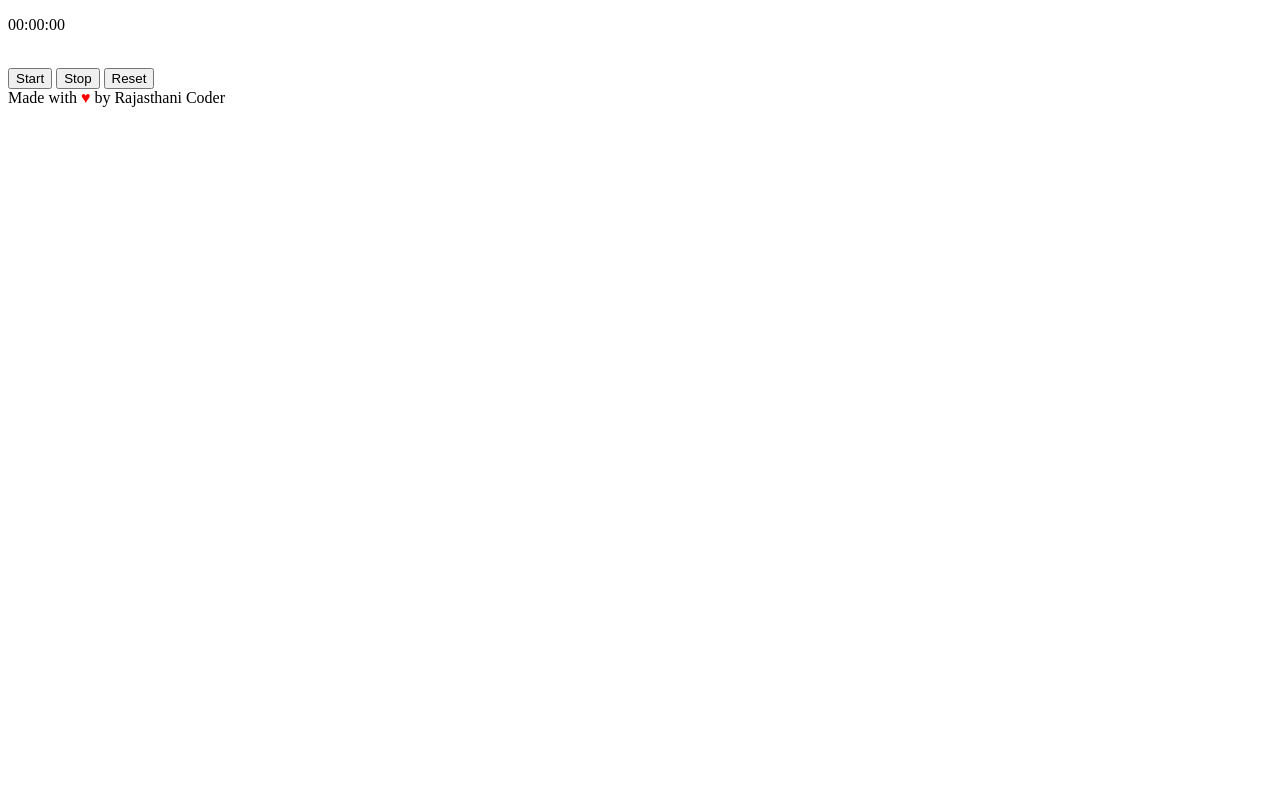
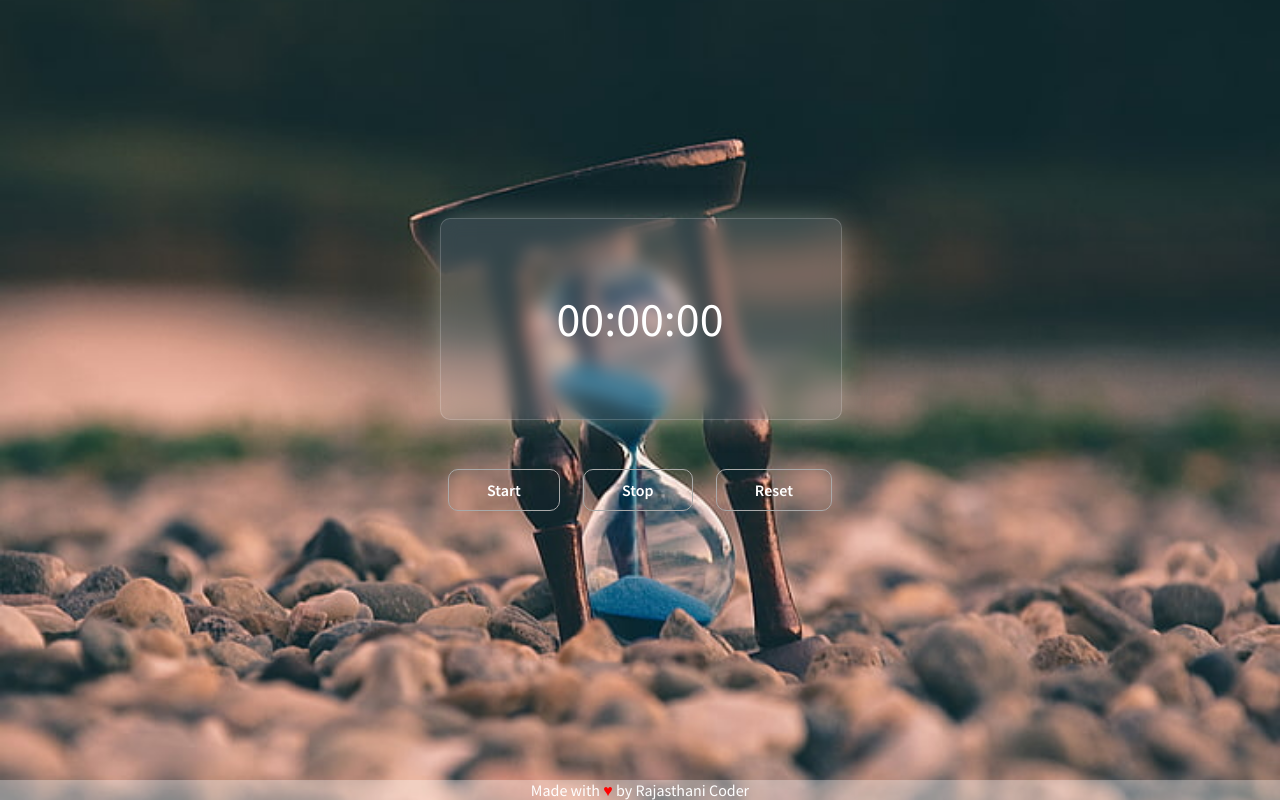
Before and after one commit to FalconView/Dictionarry_App, a plain HTML site: page index.html in a window 1280 px wide. Drawn offline with Linux system fonts and the light colour scheme.

Commit message:
style.css was created and index.html was styled

```diff
--- /dev/null
+++ b/css/style.css
@@ -0,0 +1,94 @@
+@import url("https://fonts.googleapis.com/css2?family=Source+Sans+Pro:wght@400;600@display=swap");
+
+* {
+  margin: 0;
+  padding: 0;
+  font-family: "Source Sans Pro", san-serif;
+}
+
+.container {
+  background: url(/images/hourglass-stones-blur-wallpaper-preview.jpg) no-repeat
+    center center fixed;
+  background-size: cover;
+  height: 100vh;
+  width: 100%;
+  text-align: center;
+  position: absolute;
+}
+
+.wrapper {
+  position: relative;
+  top: 50%;
+  left: 50%;
+  transform: translate(-50%, -50%);
+}
+
+.wrapper p {
+  position: relative;
+  display: inline-block;
+  color: #ffffff;
+  z-index: 9999;
+  font-size: 48px;
+  margin-bottom: 120px;
+}
+
+.wrapper p::before {
+  content: "";
+  position: absolute;
+  width: 400px;
+  height: 200px;
+  z-index: -1;
+  background: rgba(255, 255, 255, 0.15);
+  box-shadow: 0 8px 32px 0 rgba(31, 38, 135, 0.37);
+  backdrop-filter: blur(8.5px);
+  -webkit-backdrop-filter: blur(8.5px);
+  border-radius: 10px;
+  border: 1px solid rgba(255, 255, 255, 0.18);
+  left: -70%;
+  top: -118%;
+  animation-name: shine;
+  animation-duration: 3s;
+  animation-iteration-count: infinite;
+}
+
+@keyframes shine {
+  0%,
+  100% {
+    box-shadow: 0px 0px 32px -12px rgba(247, 237, 209, 0.5);
+  }
+
+  50% {
+    box-shadow: 0px 0px 32px 3px rgba(230, 224, 200, 0.5);
+  }
+}
+
+button {
+  background: none;
+  padding: 10px 38px;
+  border: 1px solid #a9a9a9;
+  border-radius: 10px;
+  color: #fff;
+  transition: all 0.2s ease;
+  outline: 0;
+  font-size: 1rem;
+  font-weight: bolder;
+}
+
+button:not(:last-child) {
+  margin-right: 20px;
+}
+
+button:hover,
+button:focus {
+  border-color: khaki;
+  color: khaki;
+  box-shadow: 0px 4px 27px -12px khaki;
+}
+
+footer {
+  position: absolute;
+  bottom: 0;
+  width: 100vw;
+  background-color: rgba(255, 255, 255, 0.341);
+  color: white;
+}
--- a/index.html
+++ b/index.html
@@ -4,6 +4,7 @@
     <meta charset="UTF-8" />
     <meta http-equiv="X-UA-Compatible" content="IE=edge" />
     <meta name="viewport" content="width=device-width, initial-scale=1.0" />
+    <link rel="stylesheet" href="./css/style.css" />
     <title>Dictionary App</title>
   </head>
   <body>
```
Also changed, not shown: images/hourglass-stones-blur-wallpaper-preview.jpg (added), images/pexels-photo-7954883.webp (added).
